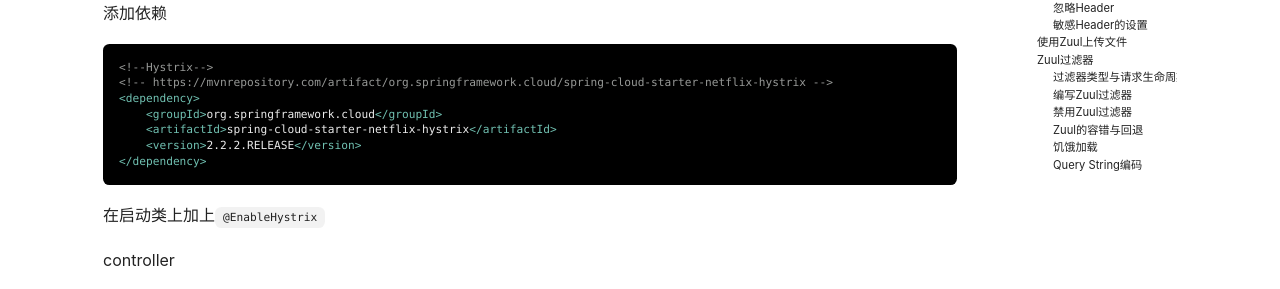
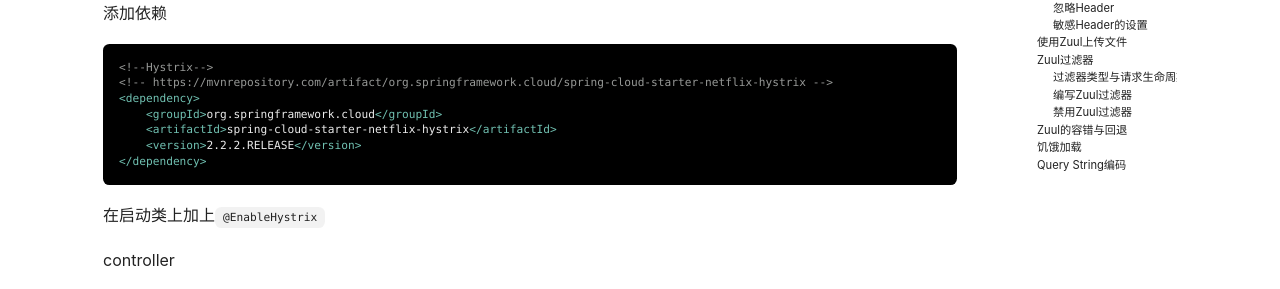
Before and after one commit to Edwardjph/Edwardjph.github.io, a Jekyll site: the page built from _posts/2020-04-02-springcloud-and-docker(二).md, in a window 1280 px wide. Shown: the part 391-680 px from the top of the page. Built offline with Jekyll 4.4.1, drawn with Linux system fonts in a browser that asks for light colours; nearby versions of some CDN libraries.

````diff
--- a/_posts/2020-04-02-springcloud-and-docker(二).md
+++ b/_posts/2020-04-02-springcloud-and-docker(二).md
@@ -771,7 +771,7 @@ zuul:
       disable: true
 ```
 
-##### Zuul的容错与回退
+#### Zuul的容错与回退
 
 ```java
 @Component
@@ -835,7 +835,7 @@ public class MyFallbackProvider implements FallbackProvider {
 
 ![2020-04-13-16-39](\assets\images\springcloud-and-docker\2020-04-13-16-39.png)
 
-##### 饥饿加载
+#### 饥饿加载
 
 ```yml
 zuul:
@@ -844,7 +844,7 @@ zuul:
       enabled: true
 ```
 
-##### Query String编码
+#### Query String编码
 
 当处理请求时，query param会被编码，这些参数在route过滤器中构建请求时，将被重新编码。如果query param使用JavaScript的encodeURIComponent()方法进行编码，那么重新编码的结果可能与原始值不同；
 
````
